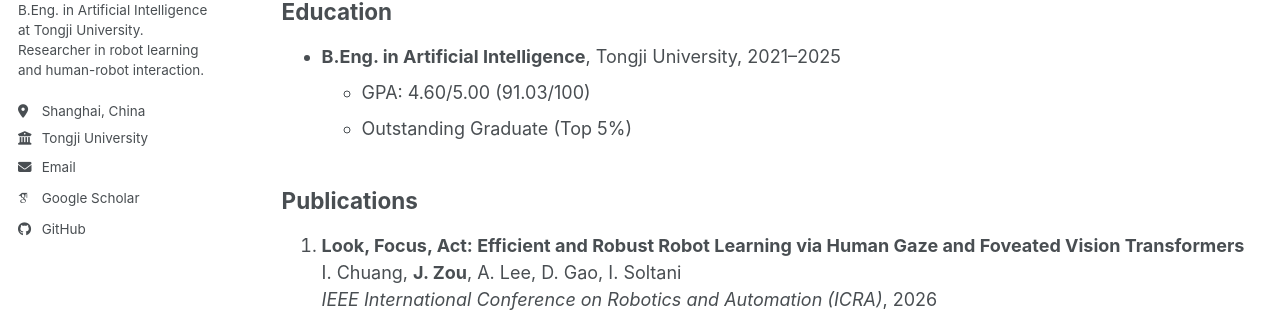
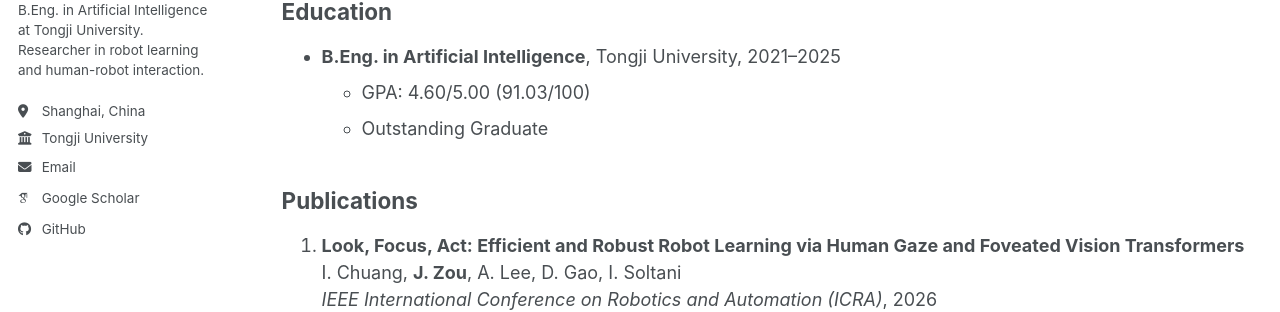
Before and after one commit to JinyuZou/JinyuZou.github.io, a Jekyll site: the page built from _pages/cv.md, in a window 1280 px wide and 900 px high. Shown: the part 318-630 px from the top of the window. Built offline with Jekyll 4.4.1, drawn with Linux system fonts in a browser that asks for light colours; some web fonts are replaced; a script bundle is joined from its source files by our own code; library files that are not in the unit come from our copies.

Commit message:
Update cv.md

```diff
--- a/_pages/cv.md
+++ b/_pages/cv.md
@@ -19,7 +19,7 @@ redirect_from:
 
 - **B.Eng. in Artificial Intelligence**, Tongji University, 2021–2025
   - GPA: 4.60/5.00 (91.03/100)
-  - Outstanding Graduate (Top 5%)
+  - Outstanding Graduate
 
 ## Publications
 
```
